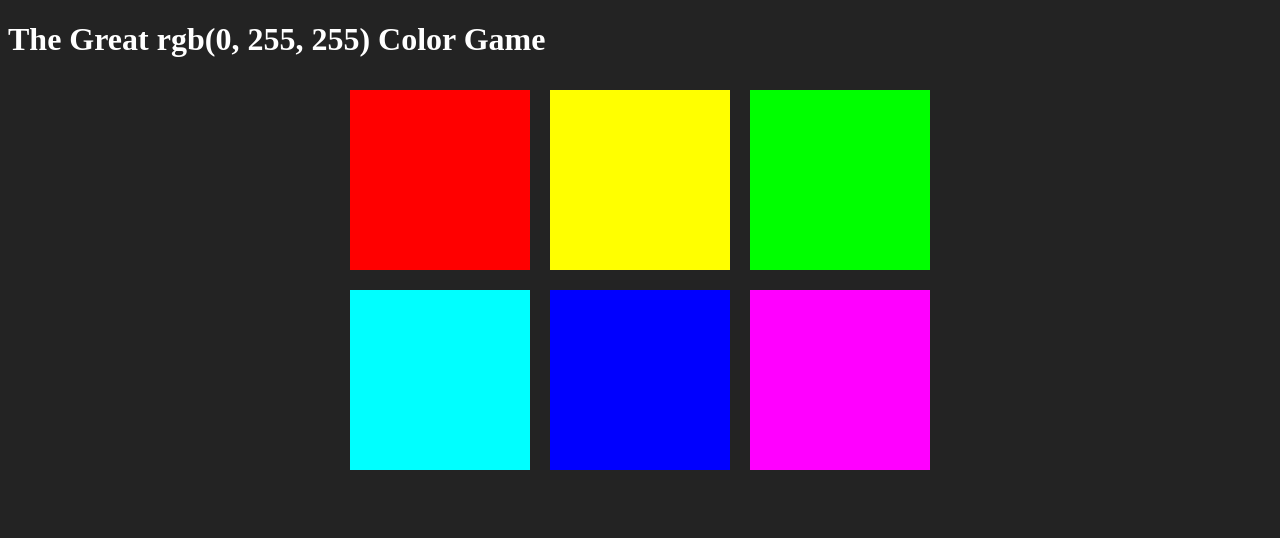
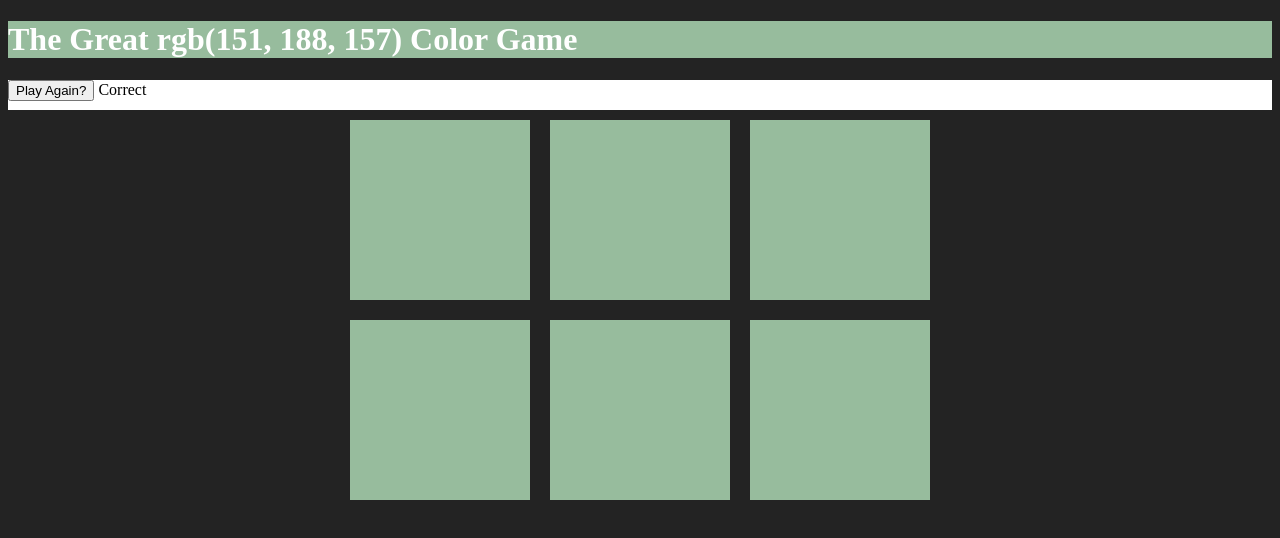
Before and after one commit to taurus-git/practice-js, a plain HTML site: page 21.udemy.ColorGame/index.html in a window 1280 px wide. Both pictures are taken after a click on the element 439 px from the left and 179 px from the top of the page. Drawn offline with Linux system fonts and the light colour scheme.

Commit message:
Add: reset button, random color function

```diff
--- a/21.udemy.ColorGame/index.html
+++ b/21.udemy.ColorGame/index.html
@@ -8,6 +8,10 @@
 </head>
 <body>
     <h1>The Great <span id="colorDisplay"></span> Color Game</h1>
+    <div id="stripe">
+        <button id="reset">New Colors</button>
+        <span id="message"></span>
+    </div>
     <div class="container">
         <div class="square"></div>
         <div class="square"></div>
--- a/21.udemy.ColorGame/script.js
+++ b/21.udemy.ColorGame/script.js
@@ -1,15 +1,21 @@
-var colors = [
-    "rgb(255, 0, 0)",
-    "rgb(255, 255, 0)",
-    "rgb(0, 255, 0)",
-    "rgb(0, 255, 255)",
-    "rgb(0, 0, 255)",
-    "rgb(255, 0, 255)"
-];
+var colors = generateRandomColors(6);
+var squares = document.querySelectorAll('.square');
+var pickedColor = pickColor();
+var colorDisplay = document.getElementById("colorDisplay");
+var messageDisplay = document.querySelector("#message");
+var h1 = document.querySelector("h1");
+var resetButton = document.querySelector("#reset");
 
-var squares = document.querySelectorAll('.square');
-var pickedColor = colors[3];
-var colorDisplay = document.getElementById("colorDisplay");
+resetButton.addEventListener("click", function () {
+    colors = generateRandomColors(6);
+    pickedColor = pickColor();
+    colorDisplay.textContent = pickedColor;
+
+    for (var i = 0; i < squares.length; i++){
+        squares[i].style.backgroundColor = colors[i];
+    }
+    h1.style.backgroundColor = "#232323";
+})
 
 colorDisplay.textContent = pickedColor;
 
@@ -22,9 +28,39 @@ for (var i = 0; i < squares.length; i++){
       var clickedColor = this.style.backgroundColor;
 
       if (clickedColor === pickedColor) {
-          alert('you win');
+          messageDisplay.textContent = "Correct";
+          resetButton.textContent = "Play Again?";
+          changeColors(clickedColor);
+          h1.style.backgroundColor = clickedColor;
       } else {
-          alert('try again');
+          this.style.backgroundColor = "#232323";
+          messageDisplay.textContent = "Try Again";
       }
     })
 }
+
+function changeColors(color) {
+    for(var i = 0; i < squares.length; i++){
+        squares[i].style.backgroundColor = color;
+    }
+}
+
+function pickColor() {
+    var random = Math.floor(Math.random() * colors.length);
+    return colors[random];
+}
+
+function generateRandomColors(num) {
+    var arr = [];
+    for (var i = 0; i < num; i++) {
+        arr.push(randomColor());
+    }
+   return arr;
+}
+
+function randomColor() {
+    var r = Math.floor(Math.random() * 256);
+    var g = Math.floor(Math.random() * 256);
+    var b = Math.floor(Math.random() * 256);
+    return "rgb(" + r + ", " + g + ", " + b + ")";
+}
--- a/21.udemy.ColorGame/style.css
+++ b/21.udemy.ColorGame/style.css
@@ -16,3 +16,8 @@ h1 {
     margin: 0 auto;
     max-width: 600px;
 }
+#stripe {
+    background-color: white;
+    height: 30px;
+    color: black;
+}
```
